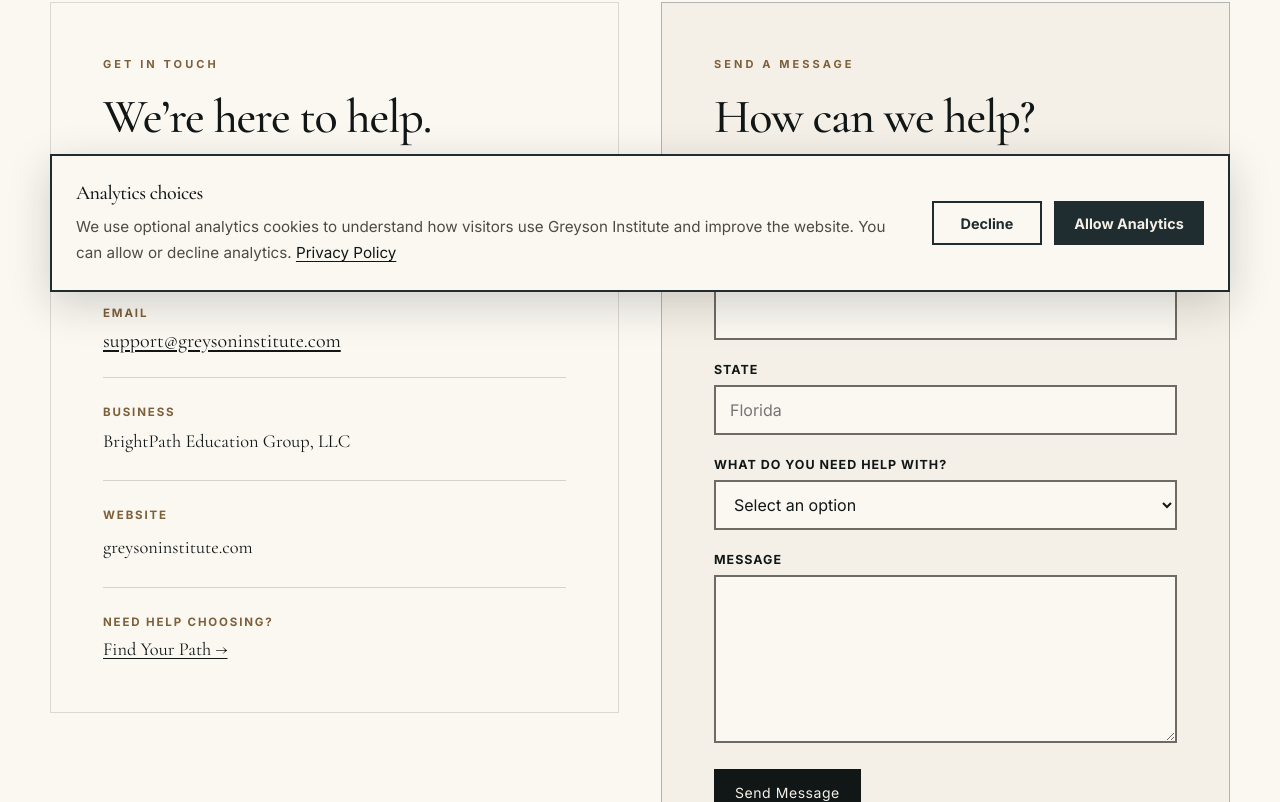
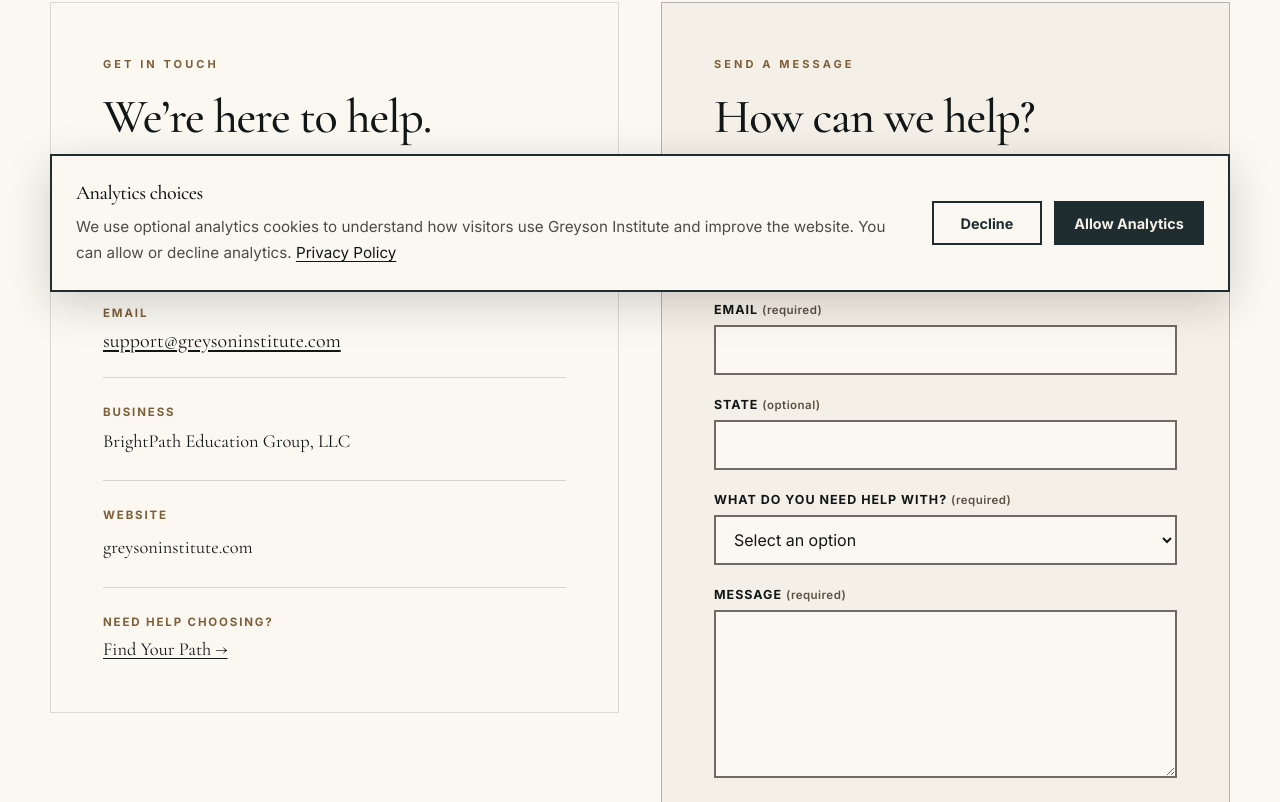
Before and after one commit to BrianLook/Greyson-Institute-Website, a Next.js app: page /contact in a window 1280 px wide. Shown: the part 484-1286 px from the top of the page. Built offline with nearby package versions, Linux system fonts and the light colour scheme.

Commit message:
Clarify required and optional contact fields

```diff
--- a/components/ContactForm.tsx
+++ b/components/ContactForm.tsx
@@ -129,11 +129,22 @@ export function ContactForm() {
       <h2
         style={{
           fontSize: "clamp(2rem, 4vw, 3rem)",
-          marginBottom: "30px",
+          marginBottom: "14px",
         }}
       >
         How can we help?
       </h2>
+
+      <p
+        style={{
+          color: "#6e6b65",
+          fontSize: "0.85rem",
+          lineHeight: 1.6,
+          margin: "0 0 30px",
+        }}
+      >
+        Fields identified as required must be completed before submitting.
+      </p>
 
       <div
         style={{
@@ -142,7 +153,10 @@ export function ContactForm() {
         }}
       >
         <label>
-          <span style={labelStyle}>Name</span>
+          <span style={labelStyle}>
+            Name{" "}
+            <span style={requiredStyle}>(required)</span>
+          </span>
 
           <input
             type="text"
@@ -154,7 +168,10 @@ export function ContactForm() {
         </label>
 
         <label>
-          <span style={labelStyle}>Email</span>
+          <span style={labelStyle}>
+            Email{" "}
+            <span style={requiredStyle}>(required)</span>
+          </span>
 
           <input
             type="email"
@@ -166,19 +183,24 @@ export function ContactForm() {
         </label>
 
         <label>
-          <span style={labelStyle}>State</span>
+          <span style={labelStyle}>
+            State{" "}
+            <span style={optionalStyle}>(optional)</span>
+          </span>
 
           <input
             type="text"
             name="state"
             autoComplete="address-level1"
-            placeholder="Florida"
             style={fieldStyle}
           />
         </label>
 
         <label>
-          <span style={labelStyle}>What do you need help with?</span>
+          <span style={labelStyle}>
+            What do you need help with?{" "}
+            <span style={requiredStyle}>(required)</span>
+          </span>
 
           <select
             name="help_with"
@@ -221,7 +243,10 @@ export function ContactForm() {
         </label>
 
         <label>
-          <span style={labelStyle}>Message</span>
+          <span style={labelStyle}>
+            Message{" "}
+            <span style={requiredStyle}>(required)</span>
+          </span>
 
           <textarea
             name="message"
@@ -310,6 +335,22 @@ const labelStyle = {
   textTransform: "uppercase" as const,
 };
 
+const requiredStyle = {
+  color: "#5d5043",
+  fontSize: "0.72rem",
+  fontWeight: 600,
+  letterSpacing: "0.04em",
+  textTransform: "none" as const,
+};
+
+const optionalStyle = {
+  color: "#5d5043",
+  fontSize: "0.72rem",
+  fontWeight: 600,
+  letterSpacing: "0.04em",
+  textTransform: "none" as const,
+};
+
 const fieldStyle = {
   width: "100%",
   minHeight: "50px",
```
